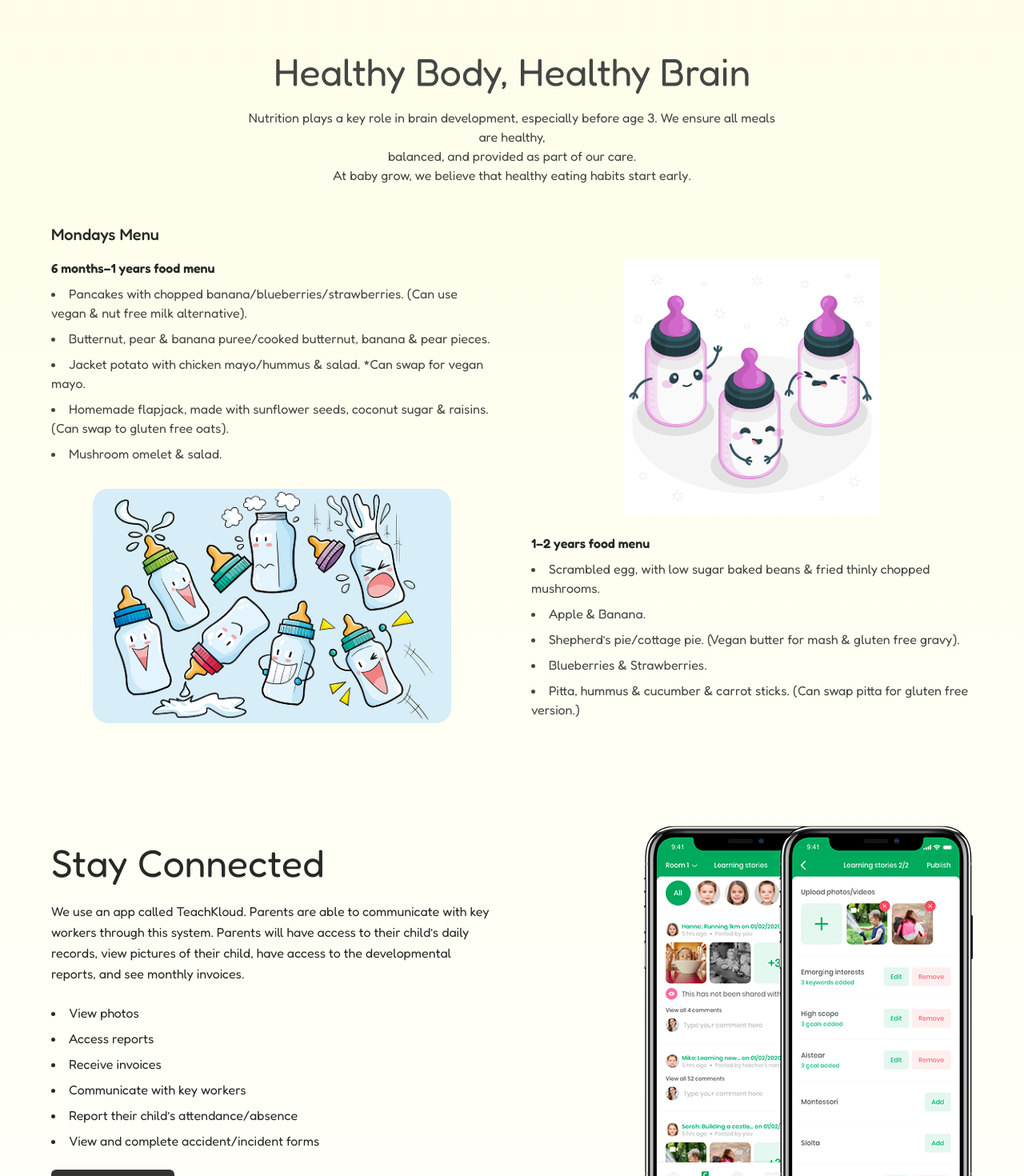
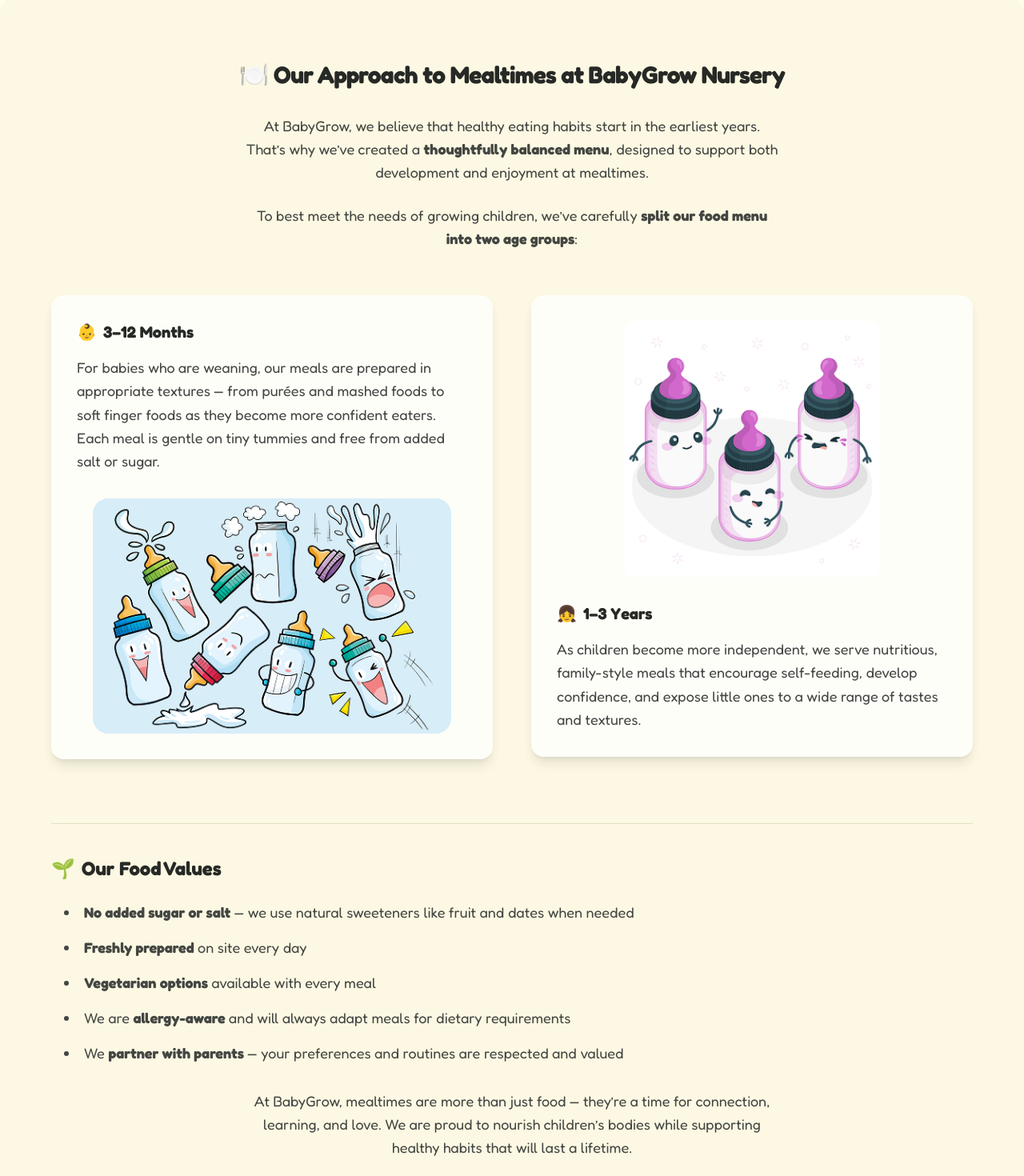
Before and after one commit to backbencherstudio/ayra555, a Next.js app: page /life-at-nursery in a window 1280 px wide. Shown: the part 3540-5010 px from the top of the page at 80% size. Built offline with nearby package versions, Linux system fonts and the light colour scheme.

Commit message:
life at nursary page updated done

```diff
--- a/app/(client)/life-at-nursery/_components/healthy-body.tsx
+++ b/app/(client)/life-at-nursery/_components/healthy-body.tsx
@@ -5,87 +5,93 @@
 
 export default function HealthyBody() {
   return (
-    <section className="max-w-7xl mx-auto px-4 sm:px-8 lg:px-16 py-16">
-      <h2 className="text-3xl sm:text-4xl md:text-5xl font-normal leading-tight text-center text-[#434642] mb-4">
-        Healthy Body, Healthy Brain
-      </h2>
-      <p className="text-center text-[#434642] mx-auto text-sm sm:text-base mb-12 max-w-2xl">
-        Nutrition plays a key role in brain development, especially before age
-        3. We ensure all meals are healthy, <br className="hidden sm:block" />
-        balanced, and provided as part of our care. <br />
-        At baby grow, we believe that healthy eating habits start early.
+    <section className="max-w-7xl mx-auto px-4 sm:px-8 lg:px-16 py-20 bg-[#FCF8E3] rounded-3xl shadow-md">
+      <h3 className="text-2xl sm:text-3xl font-extrabold text-[#262925] mb-8 text-center tracking-tight">
+        🍽️ Our Approach to Mealtimes at BabyGrow Nursery
+      </h3>
+      <p className="text-base sm:text-lg text-[#434642] mb-6 text-center max-w-2xl mx-auto leading-relaxed">
+        At BabyGrow, we believe that healthy eating habits start in the earliest
+        years. That’s why we’ve created a <b>thoughtfully balanced menu</b>,
+        designed to support both development and enjoyment at mealtimes.
       </p>
-
-      <h3 className="text-lg sm:text-xl font-medium text-[#262925] mb-4">
-        Mondays Menu
-      </h3>
-
-      <div className="grid grid-cols-1 md:grid-cols-2 gap-12 items-start">
-        {/* Left Column */}
-        <div>
-          <h4 className="text-sm sm:text-base font-semibold text-[#262925] mb-2">
-            6 months–1 years food menu
+      <p className="text-base sm:text-lg text-[#434642] mb-14 text-center max-w-2xl mx-auto leading-relaxed">
+        To best meet the needs of growing children, we’ve carefully{" "}
+        <b>split our food menu into two age groups</b>:
+      </p>
+      <div className="grid grid-cols-1 md:grid-cols-2 gap-12 items-start mb-16">
+        {/* Left Column: 3–12 Months */}
+        <div className="bg-white/80 rounded-2xl shadow-lg p-8 flex flex-col justify-between min-h-[370px]">
+          <h4 className="text-lg sm:text-xl font-bold text-[#262925] mb-4 flex items-center gap-2">
+            <span>👶</span> 3–12 Months
           </h4>
-          <ul className="list-disc list-inside space-y-2 text-sm sm:text-base text-[#434642]">
-            <li>
-              Pancakes with chopped banana/blueberries/strawberries. (Can use
-              vegan & nut free milk alternative).
-            </li>
-            <li>
-              Butternut, pear & banana puree/cooked butternut, banana & pear
-              pieces.
-            </li>
-            <li>
-              Jacket potato with chicken mayo/hummus & salad. *Can swap for
-              vegan mayo.
-            </li>
-            <li>
-              Homemade flapjack, made with sunflower seeds, coconut sugar &
-              raisins. (Can swap to gluten free oats).
-            </li>
-            <li>Mushroom omelet & salad.</li>
-          </ul>
-
-          <div className="mt-8">
+          <p className="text-base sm:text-lg text-[#434642] mb-8 leading-relaxed">
+            For babies who are weaning, our meals are prepared in appropriate
+            textures — from purées and mashed foods to soft finger foods as they
+            become more confident eaters. Each meal is gentle on tiny tummies
+            and free from added salt or sugar.
+          </p>
+          <div className="mt-auto w-full flex justify-center">
             <Image
               src={AnimatedBottlesImg}
               alt="Animated Bottles"
-              className="w-full max-w-md h-auto object-contain mx-auto"
+              className="w-full max-w-md h-auto object-contain rounded-xl"
               placeholder="blur"
             />
           </div>
         </div>
-
-        {/* Right Column */}
-        <div>
-          <div className="mb-6 flex justify-center">
+        {/* Right Column: 1–3 Years */}
+        <div className="bg-white/80 rounded-2xl shadow-lg p-8 flex flex-col justify-between min-h-[370px]">
+          <div className="mb-8 flex justify-center">
             <Image
               src={BottlesImg}
               alt="Bottles"
-              className="w-full max-w-xs h-auto object-contain"
+              className="w-full max-w-xs h-auto object-contain rounded-xl"
               placeholder="blur"
             />
           </div>
-          <h4 className="text-sm sm:text-base font-semibold text-[#262925] mb-2">
-            1–2 years food menu
+          <h4 className="text-lg sm:text-xl font-bold text-[#262925] mb-4 flex items-center gap-2">
+            <span>👧</span> 1–3 Years
           </h4>
-          <ul className="list-disc list-inside space-y-2 text-sm sm:text-base text-[#434642]">
+          <p className="text-base sm:text-lg text-[#434642] leading-relaxed">
+            As children become more independent, we serve nutritious,
+            family-style meals that encourage self-feeding, develop confidence,
+            and expose little ones to a wide range of tastes and textures.
+          </p>
+        </div>
+      </div>
+      {/* Food Values Section */}
+      <div className="mt-20 pt-10 border-t border-[#e0e0c0]">
+        <h3 className="text-xl sm:text-2xl font-bold flex items-center gap-2 mb-6 text-[#262925]">
+          <span role="img" aria-label="leaf">
+            🌱
+          </span>{" "}
+          Our Food Values
+        </h3>
+        <ul className="list-disc list-inside space-y-4 text-base sm:text-lg text-[#434642] mb-8 pl-4">
           <li>
-              Scrambled egg, with low sugar baked beans & fried thinly chopped
-              mushrooms.
+            <b>No added sugar or salt</b> — we use natural sweeteners like fruit
+            and dates when needed
           </li>
-            <li>Apple & Banana.</li>
           <li>
-              Shepherd’s pie/cottage pie. (Vegan butter for mash & gluten free
-              gravy).
+            <b>Freshly prepared</b> on site every day
           </li>
-            <li>Blueberries & Strawberries.</li>
           <li>
-              Pitta, hummus & cucumber & carrot sticks. (Can swap pitta for
-              gluten free version.)
+            <b>Vegetarian options</b> available with every meal
+          </li>
+          <li>
+            We are <b>allergy-aware</b> and will always adapt meals for dietary
+            requirements
+          </li>
+          <li>
+            We <b>partner with parents</b> — your preferences and routines are
+            respected and valued
           </li>
         </ul>
-        </div>
+        <p className="text-base sm:text-lg text-[#434642] text-center max-w-2xl mx-auto leading-relaxed">
+          At BabyGrow, mealtimes are more than just food — they’re a time for
+          connection, learning, and love. We are proud to nourish children’s
+          bodies while supporting healthy habits that will last a lifetime.
+        </p>
       </div>
     </section>
   );
```
Lines whose indentation alone changed are shown as unchanged.
